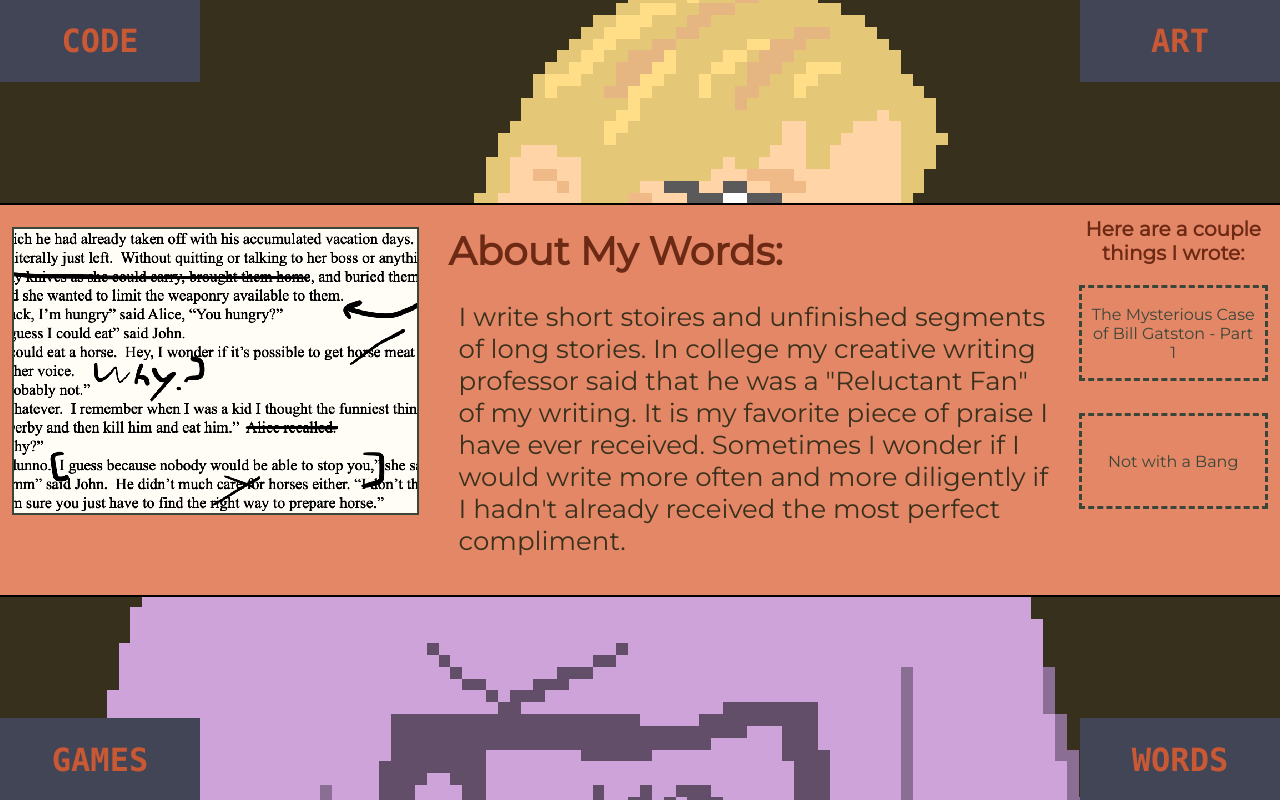
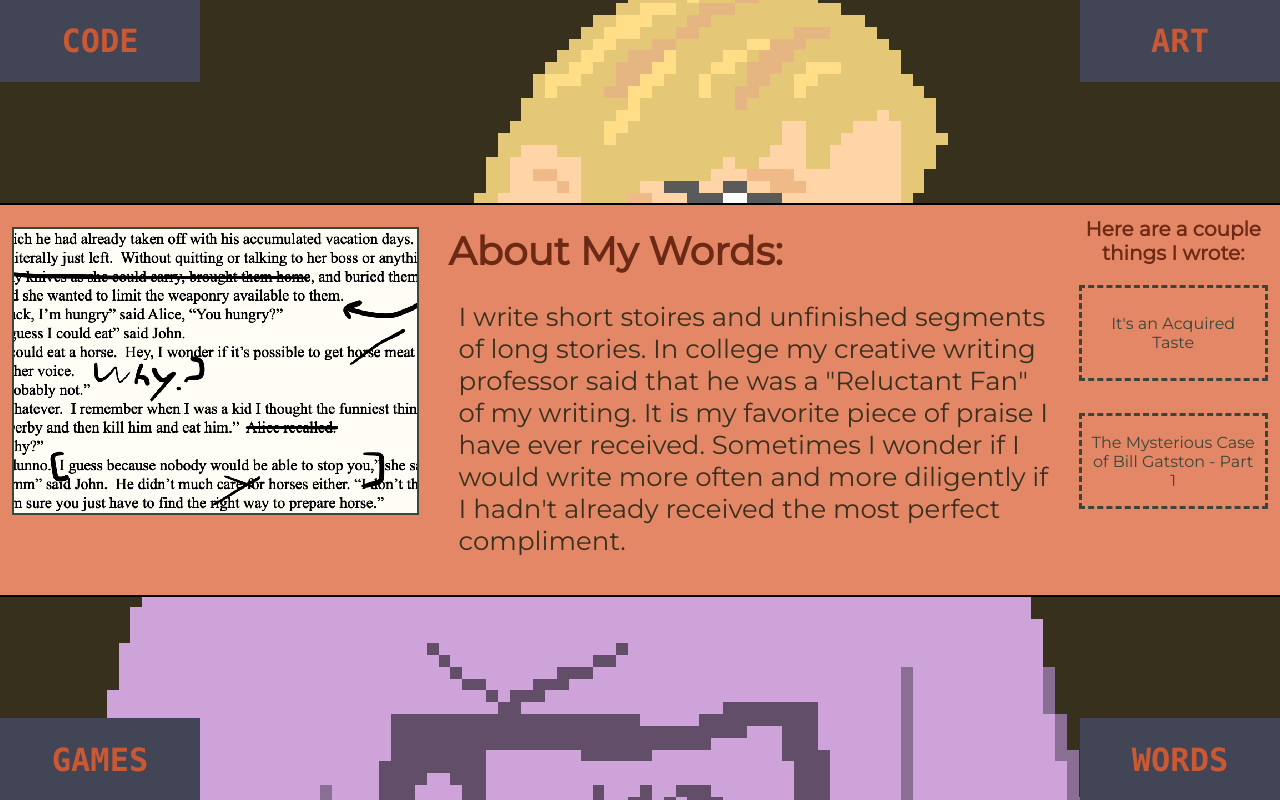
Before and after one commit to NoahKittleson/Personal-Site, a React (Create React App) app: page / in a window 1280 px wide. Both pictures are taken after a click on the link "WORDS". Built offline with nearby package versions, Linux system fonts and the light colour scheme.

Commit message:
okay, well we're actually good to go now.  As far as I can tell

```diff
--- a/src/App.js
+++ b/src/App.js
@@ -5,8 +5,9 @@ import artImg from './Images/Guernica6.png'
 import gameImg from './Images/Screenshot3.png'
 import reclineImg from './Images/RecliningMan.png'
 import wordsImg from './Images/words-img.png'
+import EaselImg from './Images/Art Easel.png'
 import GatstonPdf from './The Mysterious Case of Bill Gatston.pdf'
-import EaselImg from './Images/Art Easel.png'
+import BriePdf from './It\'s an Acquired Taste.pdf'
 
 
 import './App.css';
@@ -161,11 +162,11 @@ class WordPage extends React.Component {
 					<div className="col-1" id="codeLangs">
 						<p className="blurb"><b>Here are a couple things I wrote:</b></p>
 						<div className="story-link">
-							<a href={GatstonPdf} target="_blank" className="App-link">The Mysterious Case of Bill Gatston - Part 1</a>
+							<a href={BriePdf} target="_blank" className="App-link">It's an Acquired Taste</a>
 						</div>
 						<br/>
 						<div className="story-link">
-							<a href={GatstonPdf} target="_blank" className="App-link">Not with a Bang</a>
+							<a href={GatstonPdf} target="_blank" className="App-link">The Mysterious Case of Bill Gatston - Part 1</a>
 						</div>
 					</div>
 				</div>
```
Also changed, not shown: 1 other file (tests, documents, lock files or other folders).
